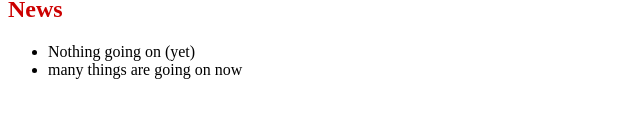
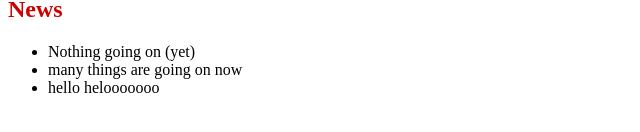
Before and after one commit to copitdev/classit, a plain HTML site: page index.html in a window 1280 px wide. Shown: the part 122-254 px from the top of the page, without its empty margins (0-640 px from the left). Drawn offline with Linux system fonts and the light colour scheme.

Commit message:
Update index.html

```diff
--- a/index.html
+++ b/index.html
@@ -12,6 +12,7 @@
   <ul>
     <li>Nothing going on (yet)</li>
     <li>many things are going on now</li>
+     <li>hello helooooooo</li>
   </ul>
 </body>
 </html>
```
